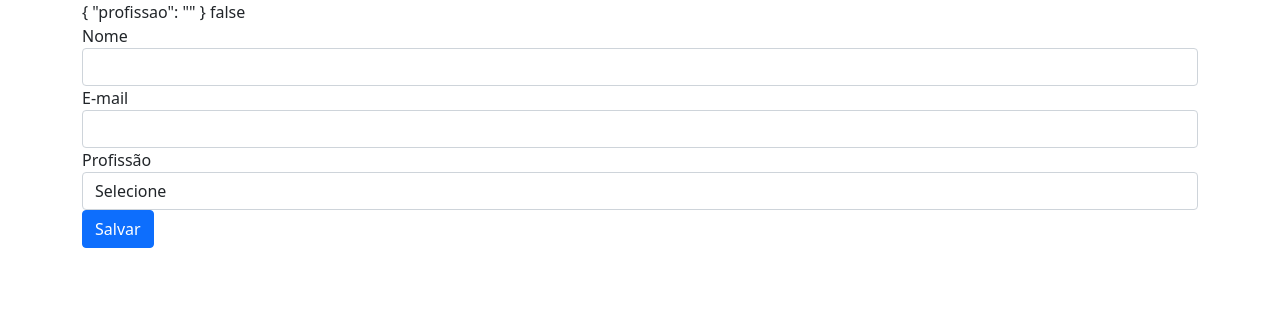
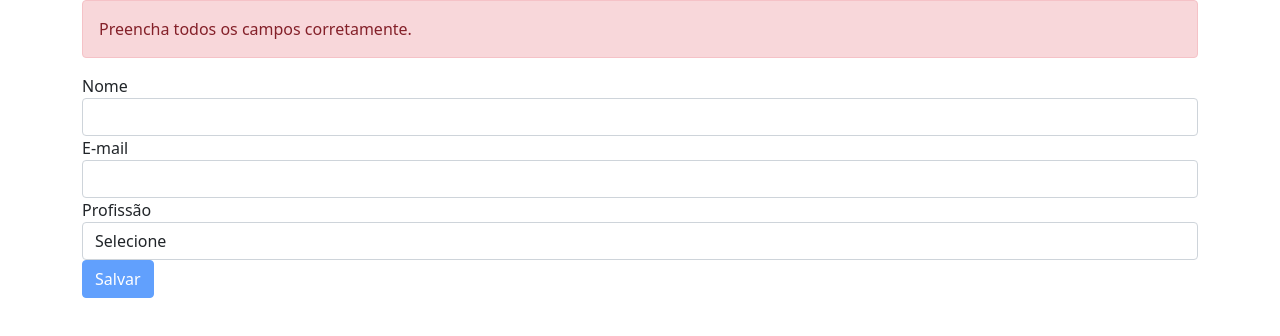
Before and after one commit to andersonmisson/formulario-angular, an Angular app: page / in a window 1280 px wide. Shown: the top 336 px of the page. Built offline with nearby package versions, Linux system fonts and the light colour scheme.

Commit message:
Exibindo erro de validação do formulário

```diff
--- a/src/app/app.component.html
+++ b/src/app/app.component.html
@@ -1,10 +1,11 @@
 <div class="container">
 
-  {{ cliente | json }}
-  {{ usuarioForm.valid }} <!-- Se preencher todos os campos, fica TRUE, senão FALSE-->
+  <div *ngIf="usuarioForm.invalid" class="alert alert-danger">
+    Preencha todos os campos corretamente.
+  </div>
 
   <!-- #usuarioForm variavel para o template-->
-  <form #usuarioForm="ngForm" (ngSubmit)="salvar(usuarioForm)">
+  <form autocomplete="off" #usuarioForm="ngForm" (ngSubmit)="salvar(usuarioForm)">
     <div class="form-group">
       <label class="form-control-label">Nome</label>
       <input type="text" class="form-control" name="primeiroNome"
@@ -29,7 +30,8 @@
       </select>
     </div><!-- REQUIRED - Para ser um campo obrigatorio -->
 
-    <button type="submit" class="btn btn-primary">Salvar</button>
+    <button type="submit" class="btn btn-primary"
+      [disabled]="!usuarioForm.valid">Salvar</button>
   </form>
 
 </div>
```
